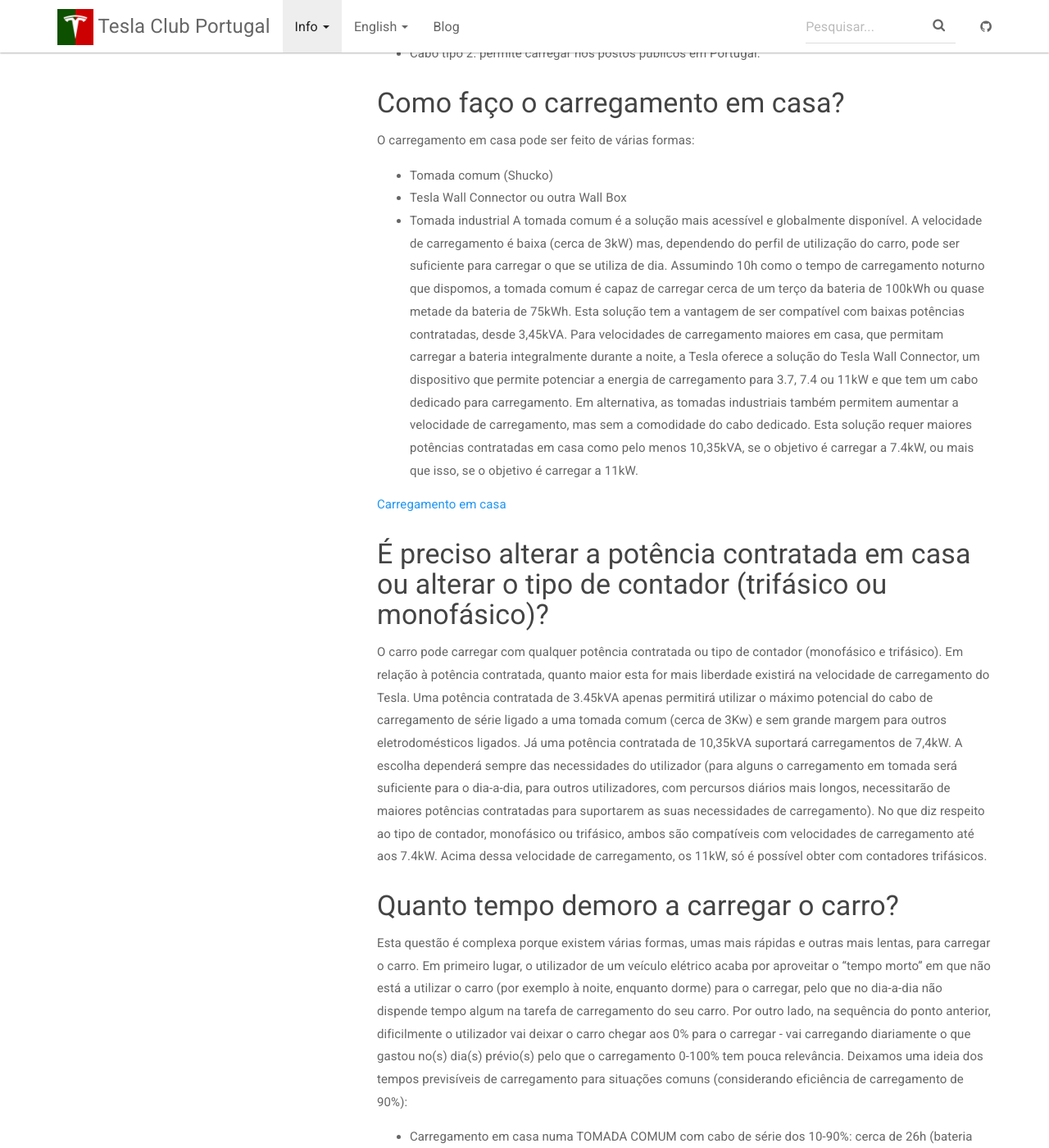
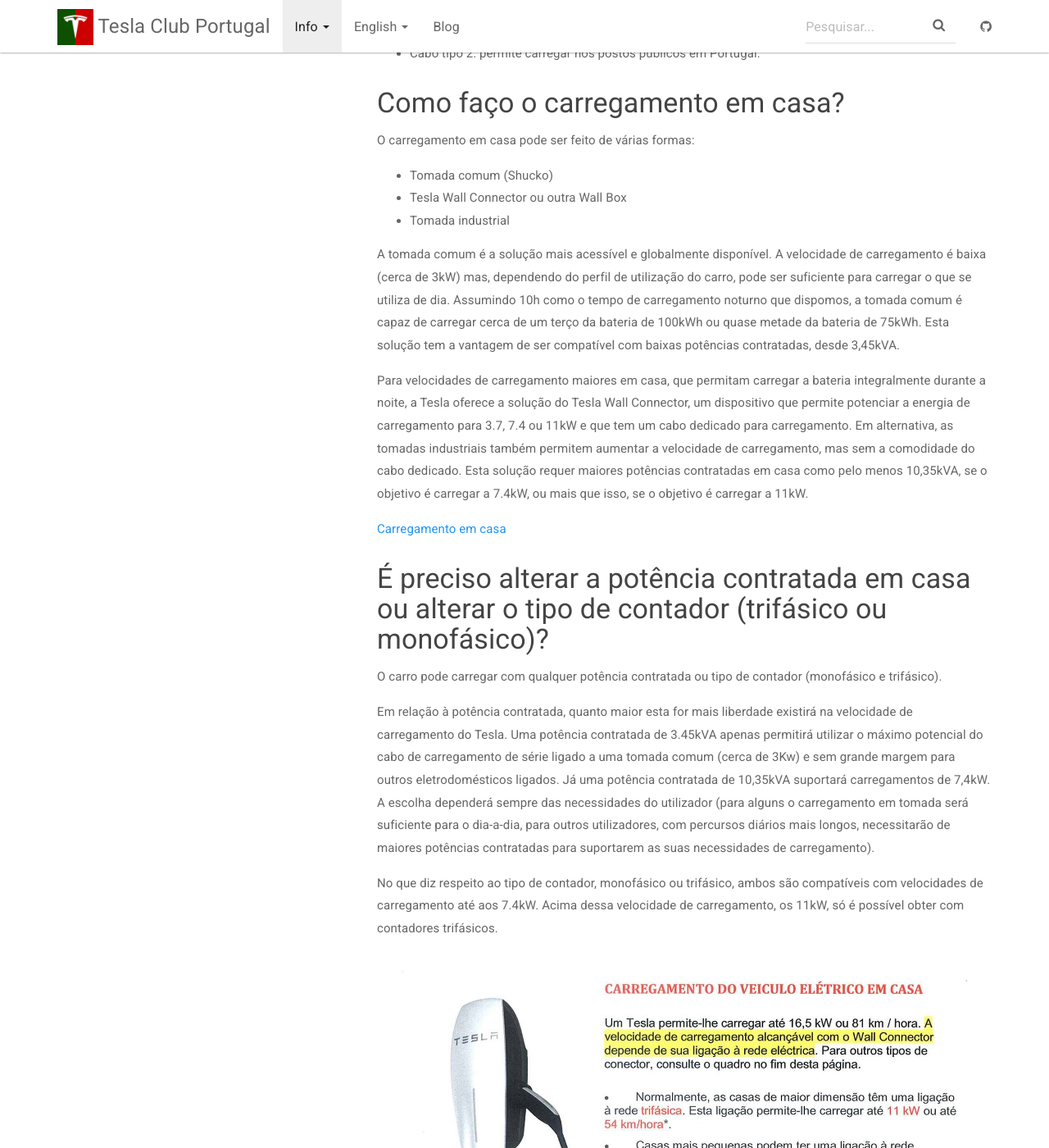
Before and after one commit to jonasman/teslaclubportugal, a Jekyll site: the page built from _docs/FAQ.md, in a window 1280 px wide and 1400 px high, scrolled down 354 px. Shown: the whole window at 82% size. Built offline with Jekyll 4.4.1, drawn with Linux system fonts in a browser that asks for light colours; nearby versions of some CDN libraries.

Commit message:
Update FAQ.md

```diff
--- a/_docs/FAQ.md
+++ b/_docs/FAQ.md
@@ -14,15 +14,21 @@
 - Tomada comum (Shucko)
 - Tesla Wall Connector ou outra Wall Box
 - Tomada industrial
+
 A tomada comum é a solução mais acessível e globalmente disponível. A velocidade de carregamento é baixa (cerca de 3kW) mas, dependendo do perfil de utilização do carro, pode ser suficiente para carregar o que se utiliza de dia. Assumindo 10h como o tempo de carregamento noturno que dispomos, a tomada comum é capaz de carregar cerca de um terço da bateria de 100kWh ou quase metade da bateria de 75kWh. Esta solução tem a vantagem de ser compatível com baixas potências contratadas, desde 3,45kVA.
+
 Para velocidades de carregamento maiores em casa, que permitam carregar a bateria integralmente durante a noite, a Tesla oferece a solução do Tesla Wall Connector, um dispositivo que permite potenciar a energia de carregamento para 3.7, 7.4 ou 11kW e que tem um cabo dedicado para carregamento. Em alternativa, as tomadas industriais também permitem aumentar a velocidade de carregamento, mas sem a comodidade do cabo dedicado. Esta solução requer maiores potências contratadas em casa como pelo menos 10,35kVA, se o objetivo é carregar a 7.4kW, ou mais que isso, se o objetivo é carregar a 11kW.
 
 <a target="_blank" href="https://www.tesla.com/pt_PT/support/home-charging-installation">Carregamento em casa</a>
 
 ### É preciso alterar a potência contratada em casa ou alterar o tipo de contador (trifásico ou monofásico)?
 O carro pode carregar com qualquer potência contratada ou tipo de contador (monofásico e trifásico).
+
 Em relação à potência contratada, quanto maior esta for mais liberdade existirá na velocidade de carregamento do Tesla. Uma potência contratada de 3.45kVA apenas permitirá utilizar o máximo potencial do cabo de carregamento de série ligado a uma tomada comum (cerca de 3Kw) e sem grande margem para outros eletrodomésticos ligados. Já uma potência contratada de 10,35kVA suportará carregamentos de 7,4kW. A escolha dependerá sempre das necessidades do utilizador (para alguns o carregamento em tomada será suficiente para o dia-a-dia, para outros utilizadores, com percursos diários mais longos, necessitarão de maiores potências contratadas para suportarem as suas necessidades de carregamento).
+
 No que diz respeito ao tipo de contador, monofásico ou trifásico, ambos são compatíveis com velocidades de carregamento até aos 7.4kW. Acima dessa velocidade de carregamento, os 11kW, só é possível obter com contadores trifásicos.
+
+<img class="img-responsive" src="{{site.baseurl}}/img/kva.jpg">
 
 ### Quanto tempo demoro a carregar o carro?
 Esta questão é complexa porque existem várias formas, umas mais rápidas e outras mais lentas, para carregar o carro. Em primeiro lugar, o utilizador de um veículo elétrico acaba por aproveitar o "tempo morto" em que não está a utilizar o carro (por exemplo à noite, enquanto dorme) para o carregar, pelo que no dia-a-dia não dispende tempo algum na tarefa de carregamento do seu carro. Por outro lado, na sequência do ponto anterior, dificilmente o utilizador vai deixar o carro chegar aos 0% para o carregar - vai carregando diariamente o que gastou no(s) dia(s) prévio(s) pelo que o carregamento 0-100% tem pouca relevância. Deixamos uma ideia dos tempos previsíveis de carregamento para situações comuns (considerando eficiência de carregamento de 90%):
@@ -35,5 +41,3 @@
 
 ### Existem incentivos na compra de um Tesla?
 Sim. Em 2017 os compradores de carros novos 100% elétricos, sejam pessoais individuais ou coletivas, tinham direito a candidatar-se a um incentivo directo do Fundo Ambiental de 2250€. Este incentivo irá previsivelmente manter-se em 2018.  <a target="_blank" href="https://www.tesla.com/pt_PT/support/incentives">Incentivos</a>
-
-<img class="img-responsive" src="{{site.baseurl}}/img/kva.jpg">
```
